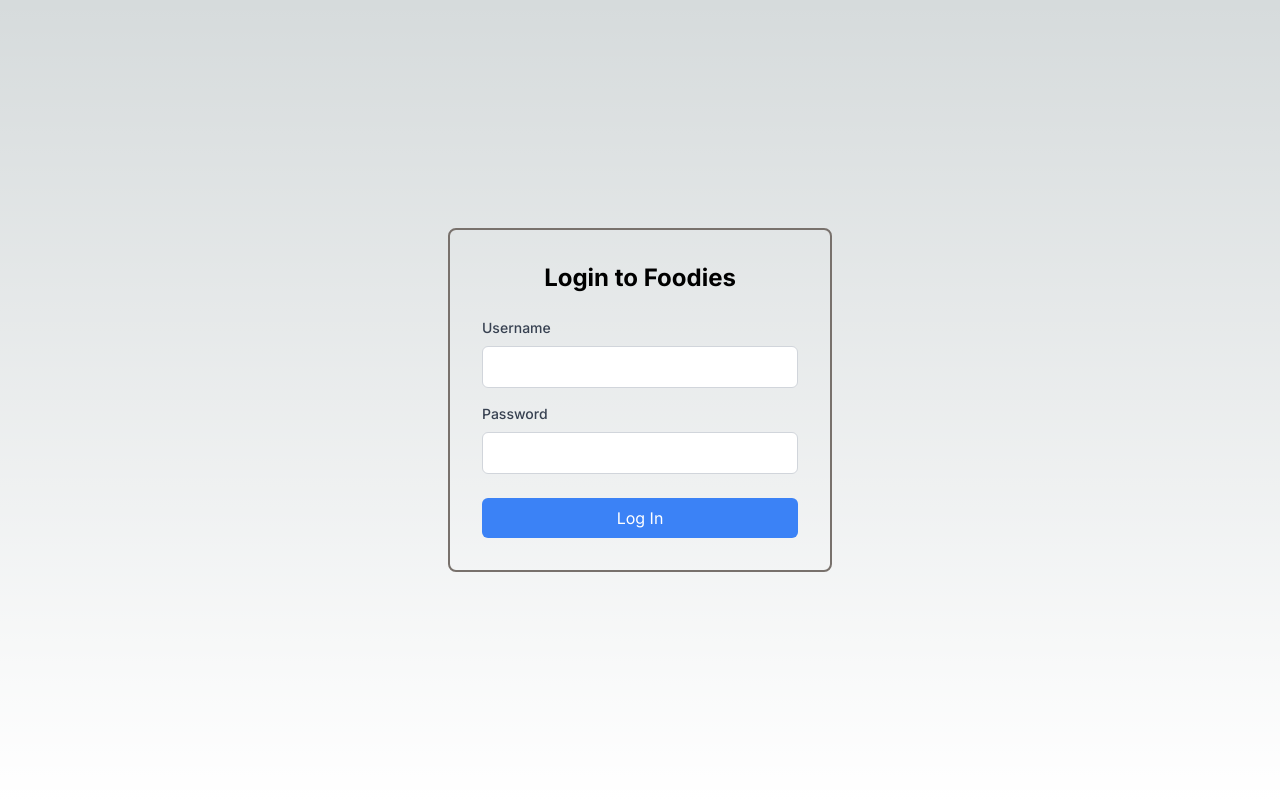
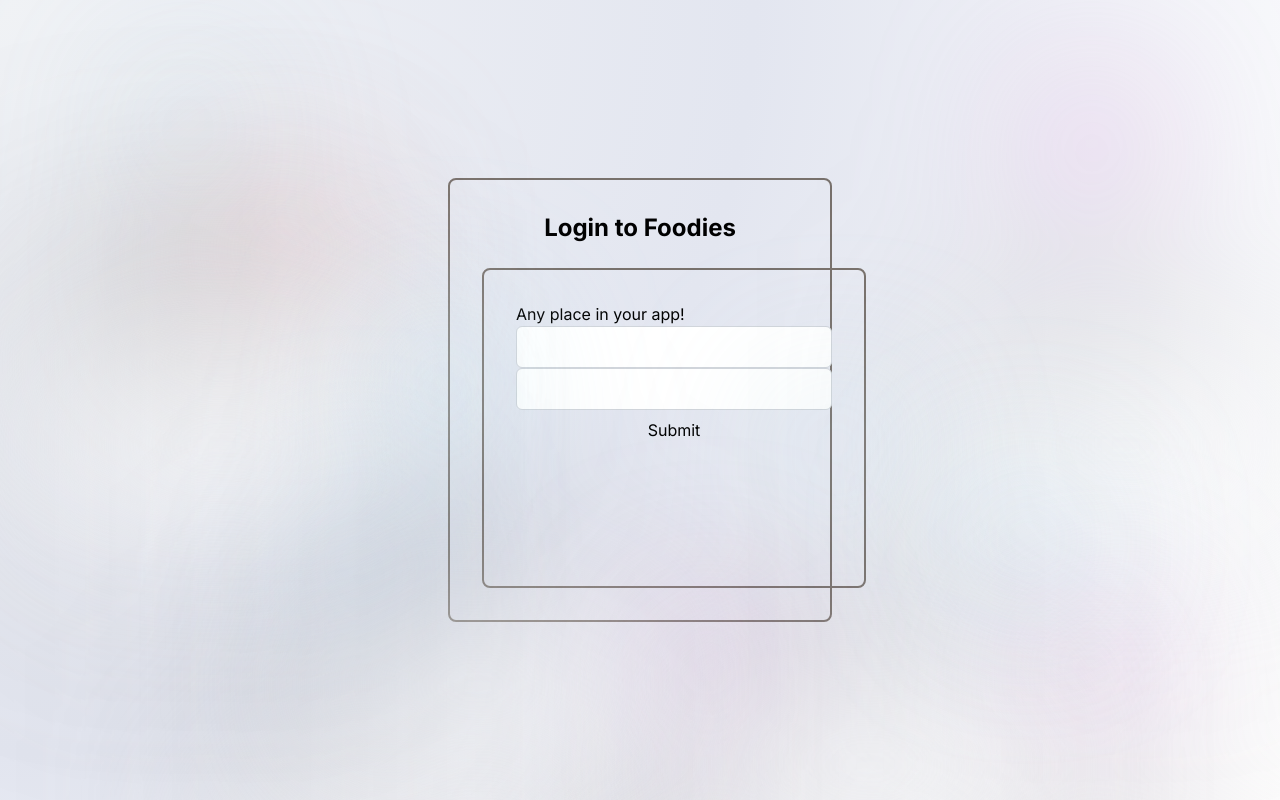
Before and after one commit to kayceecodes/Foodies-client, a Next.js app: page /login in a window 1280 px wide. Built offline with nearby package versions, Linux system fonts and the light colour scheme.

Commit message:
replaced forms

```diff
--- a/package.json
+++ b/package.json
@@ -11,6 +11,7 @@
   "dependencies": {
     "@reduxjs/toolkit": "^2.3.0",
     "@types/mapbox-gl": "^3.4.1",
+    "formik": "^2.4.6",
     "mapbox-gl": "^3.7.0",
     "next": "^15.0.2",
     "react": "^18.3.1",
--- /dev/null
+++ b/src/app/formiklogin/page.tsx
@@ -0,0 +1,47 @@
+'use client'
+
+import React from 'react';
+import { Formik, Form, Field, ErrorMessage } from 'formik';
+
+
+const FormikLogin = () => (
+    <div className='h-80 p-8 rounded-lg border-stone-500 border-2 w-96'>
+      <h1>Any place in your app!</h1>
+      <Formik
+        initialValues={{ email: '', password: '' }}
+        validate={values => {
+          const errors = {
+            email: ""
+          };
+          if (!values.email) {
+            errors.email = 'Required';
+          } else if (
+            !/^[A-Z0-9._%+-]+@[A-Z0-9.-]+\.[A-Z]{2,}$/i.test(values.email)
+          ) {
+            errors.email = 'Invalid email address';
+          }
+          return errors;
+        }}
+        onSubmit={(values, { setSubmitting }) => {
+          setTimeout(() => {
+            alert(JSON.stringify(values, null, 2));
+            setSubmitting(false);
+          }, 400);
+        }}
+      >
+        {({ isSubmitting }) => (
+          <Form className="flex justify-center flex-col">
+            <Field type="email" name="email" className="w-full px-3 py-2 text-zinc-700 border border-gray-300 rounded-md focus:outline-none focus:ring-2 focus:ring-blue-500" />
+            <ErrorMessage className="text-red-600 mb-2" name="email" component="div" />
+            <Field type="password" name="password" className="w-full mb-2 px-3 py-2 text-zinc-700 border border-gray-300 rounded-md focus:outline-none focus:ring-2 focus:ring-blue-500" />
+            <ErrorMessage name="password" component="div" className="text-red-600 mb-2" />
+            <button type="submit" disabled={isSubmitting}>
+              Submit
+            </button>
+          </Form>
+        )}
+      </Formik>
+    </div>
+  );
+
+  export default FormikLogin;
--- a/src/app/login/form.tsx
+++ b/src/app/login/form.tsx
@@ -1,71 +1,46 @@
 'use client'
-import { useRouter } from 'next/navigation';
-import React, { useState } from 'react';
 
-interface LoginState {
-    username: string;
-    password: string;
-  }
+import React from 'react';
+import { Formik, Form, Field, ErrorMessage } from 'formik';
+
 
 export default function LoginForm() {
-    const [loginData, setLoginData] = useState<LoginState>({
-        username: '',
-        password: '',
-      });
-      const router = useRouter();
-
-      const handleInputChange = (e: React.ChangeEvent<HTMLInputElement>) => {
-        const { name, value } = e.target;
-        setLoginData((prevData) => ({
-          ...prevData,
-          [name]: value,
-        }));
-      };
-
-      const handleSubmit = async (e: React.FormEvent<HTMLFormElement>) => {
-        e.preventDefault();
-        // TODO: Implement login logic here
-        console.log('Login data:', loginData);
-        // If login is successful, redirect to home page
-        // router.push('/');
-      };
-
     return (
-    <form onSubmit={handleSubmit}>
-    <div className="mb-4">
-      <label htmlFor="username" className="block mb-2 text-sm font-medium text-gray-700">
-        Username
-      </label>
-      <input
-        type="text"
-        id="username"
-        name="username"
-        value={loginData.username}
-        onChange={handleInputChange}
-        className="w-full px-3 py-2 border border-gray-300 rounded-md focus:outline-none focus:ring-2 focus:ring-blue-500"
-        required
-      />
-    </div>
-    <div className="mb-6">
-      <label htmlFor="password" className="block mb-2 text-sm font-medium text-gray-700">
-        Password
-      </label>
-      <input
-        type="password"
-        id="password"
-        name="password"
-        value={loginData.password}
-        onChange={handleInputChange}
-        className="w-full px-3 py-2 border border-gray-300 rounded-md focus:outline-none focus:ring-2 focus:ring-blue-500"
-        required
-      />
-    </div>
-    <button
-      type="submit"
-      className="w-full bg-blue-500 text-white py-2 px-4 rounded-md hover:bg-blue-600 focus:outline-none focus:ring-2 focus:ring-blue-500 focus:ring-offset-2"
-    >
-      Log In
-    </button>
-  </form>
-  );
-}
+        <div className='h-80 p-8 rounded-lg border-stone-500 border-2 w-96 container'>
+            <h1>Any place in your app!</h1>
+            <Formik
+                initialValues={{ email: '', password: '' }}
+                validate={values => {
+                const errors = {
+                    email: ""
+                };
+                if (!values.email) {
+                    errors.email = 'Required';
+                } else if (
+                    !/^[A-Z0-9._%+-]+@[A-Z0-9.-]+\.[A-Z]{2,}$/i.test(values.email)
+                ) {
+                    errors.email = 'Invalid email address';
+                }
+                return errors;
+                }}
+                onSubmit={(values, { setSubmitting }) => {
+                setTimeout(() => {
+                    alert(JSON.stringify(values, null, 2));
+                    setSubmitting(false);
+                }, 400);
+                }}
+            >
+                {({ isSubmitting }) => (
+                <Form className="flex justify-center flex-col">
+                    <Field type="email" name="email" className="w-full px-3 py-2 text-zinc-700 border border-gray-300 rounded-md focus:outline-none focus:ring-2 focus:ring-blue-500" />
+                    <ErrorMessage className="text-red-600 mb-2" name="email" component="div" />
+                    <Field type="password" name="password" className="w-full mb-2 px-3 py-2 text-zinc-700 border border-gray-300 rounded-md focus:outline-none focus:ring-2 focus:ring-blue-500" />
+                    <ErrorMessage name="password" component="div" className="text-red-600 mb-2" />
+                    <button type="submit" disabled={isSubmitting}>
+                        Submit
+                    </button>
+                </Form>
+                )}
+            </Formik>
+        </div>
+)};
--- /dev/null
+++ b/src/app/login/form_.tsx
@@ -0,0 +1,104 @@
+'use client'
+import { useRouter } from 'next/navigation';
+import React, { useState } from 'react';
+
+interface LoginResponse {
+  token: string;
+  refreshToken?: string;
+  expiresIn: number;
+}
+interface LoginCredentials {
+    username: string;
+    password: string;
+  }
+
+export default function LoginForm() {
+    const [loginData, setLoginData] = useState<LoginCredentials>({
+        username: '',
+        password: '',
+      });
+      const router = useRouter();
+
+      const handleInputChange = (e: React.ChangeEvent<HTMLInputElement>) => {
+        const { name, value } = e.target;
+        setLoginData((prevData) => ({
+          ...prevData,
+          [name]: value,
+        }));
+      };
+
+      const Login = async (loginCredentials: LoginCredentials) => {
+
+        try {
+          const response = await fetch("http://localhost:5155/api/auth/login", {
+            method: 'POST',
+            headers: {
+              'Content-Type': 'application/json'
+            },
+            body: JSON.stringify(loginCredentials)
+          })
+
+          if(!response.ok)
+            throw new Error('Failed to log in');
+
+          const data: LoginResponse = await response.json();
+
+          return data;
+        }
+          catch(error) {
+            console.log("Error: ", error)
+          }
+      }
+
+      const handleSubmit = async (e: React.FormEvent<HTMLFormElement>) => {
+        e.preventDefault();
+        // TODO: Implement login logic here
+        await Login({
+          username: loginData.username,
+          password: loginData.password
+        })
+
+        console.log('Login data:', loginData);
+        // If login is successful, redirect to home page
+        router.push('/');
+      };
+
+    return (
+    <form onSubmit={handleSubmit}>
+      <div className="mb-4">
+        <label htmlFor="username" className="block mb-2 text-sm font-medium text-gray-700">
+          Username
+        </label>
+        <input
+          type="text"
+          id="username"
+          name="username"
+          value={loginData.username}
+          onChange={handleInputChange}
+          className="w-full px-3 py-2 text-black border border-gray-300 rounded-md focus:outline-none focus:ring-2 focus:ring-blue-500"
+          required
+        />
+      </div>
+      <div className="mb-6">
+        <label htmlFor="password" className="block mb-2 text-sm font-medium text-gray-700">
+          Password
+        </label>
+        <input
+          type="password"
+          id="password"
+          name="password"
+          value={loginData.password}
+          onChange={handleInputChange}
+          className="w-full px-3 py-2 text-black border border-gray-300 rounded-md focus:outline-none focus:ring-2 focus:ring-blue-500"
+          required
+        />
+      </div>
+      <button
+        type="submit"
+        className="w-full bg-blue-500 text-white py-2 px-4 rounded-md hover:bg-blue-600 focus:outline-none focus:ring-2 focus:ring-blue-500 focus:ring-offset-2"
+      >
+        Log In
+      </button>
+    </form>
+  );
+}
--- /dev/null
+++ b/src/app/login/layout.tsx
@@ -0,0 +1,10 @@
+import React from 'react';
+import CirlclesBackground from '../ui/CirclesBackground';
+
+export default function layout({children}: {children: React.ReactNode}) {
+  return (
+    <CirlclesBackground>
+        {children}
+    </CirlclesBackground>
+  );
+}
```
Also changed, not shown: 1 other file (tests, documents, lock files or other folders).
